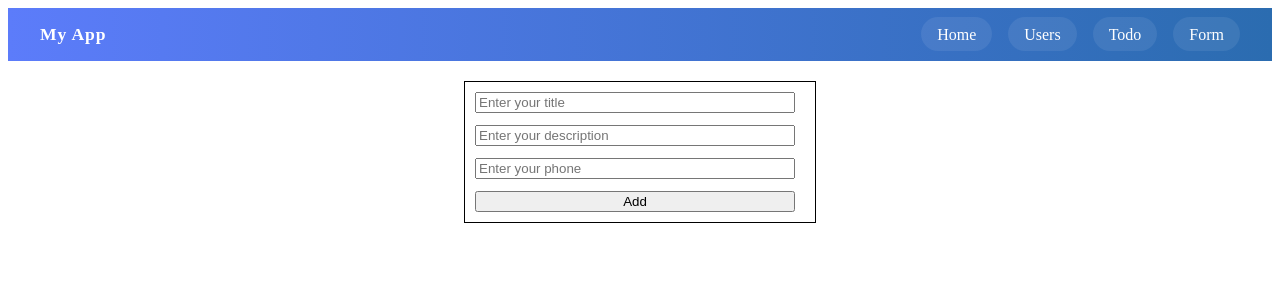
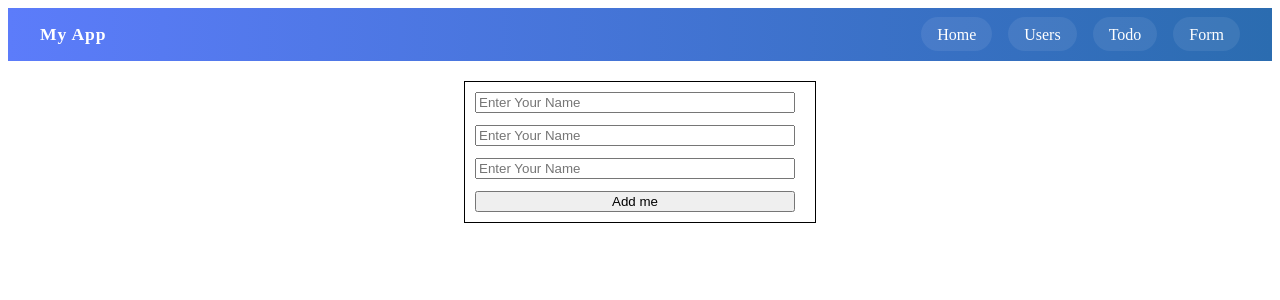
Before and after one commit to khalilsediq/reactConditionalRendering, a React (Vite) app: page /form in a window 1280 px wide. Shown: the top 300 px of the page. Built offline with nearby package versions, Linux system fonts and the light colour scheme.

Commit message:
Refactor Form component to update state management and input handling; replace form fields and submission logic

```diff
--- a/src/Pages/Form.jsx
+++ b/src/Pages/Form.jsx
@@ -1,17 +1,35 @@
 import React, { useState } from "react";
 
 const Form = () => {
-  const [formData, setFormData] = useState({ Title: "", Desc: "", Phone: "" });
-  const [submissions, setSubmissions] = useState([]);
+  //   const [formData, setFormData] = useState({ Title: "", Desc: "", Phone: "" });
+  //   const [submissions, setSubmissions] = useState([]);
 
-  const handleChange = (e) => {
-    setFormData({ ...formData, [e.target.name]: e.target.value });
+  //   const handleChange = (e) => {
+  //     setFormData({ ...formData, [e.target.name]: e.target.value });
+  //   };
+
+  //   const onAdd = () => {
+  //     if (!formData.Title && !formData.Desc && !formData.Phone) return;
+  //     setSubmissions((prev) => [...prev, formData]);
+  //     setFormData({ Title: "", Desc: "", Phone: "" });
+  //   };
+
+  const [Form, setForm] = useState({
+    Name: "",
+    Email: "",
+    Phone: "",
+  });
+  const [RenderForm, setRenderForm] = useState([]);
+
+  const handleChanged = (e) => {
+    setForm({ ...Form, [e.target.name]: e.target.value });
+    console.log(Form);
   };
 
-  const onAdd = () => {
-    if (!formData.Title && !formData.Desc && !formData.Phone) return;
-    setSubmissions((prev) => [...prev, formData]);
-    setFormData({ Title: "", Desc: "", Phone: "" });
+  const onAddTheForm = () => {
+    if (!Form.Name && !Form.Email && !Form.Phone) return;
+    setRenderForm((prev) => [...prev, Form]);
+    setForm({ Name: "", Email: "", Phone: "" });
   };
 
   return (
@@ -33,7 +51,7 @@ const Form = () => {
             maxWidth: "320px",
           }}
         >
-          <input
+          {/* <input
             type="text"
             name="Title"
             placeholder="Enter your title"
@@ -56,20 +74,43 @@ const Form = () => {
           />
           <button type="button" onClick={onAdd}>
             Add
-          </button>
+          </button> */}
+
+          <input
+            onChange={handleChanged}
+            type="text"
+            placeholder="Enter Your Name"
+            name="Name"
+            value={Form.Name}
+          />
+          <input
+            onChange={handleChanged}
+            type="email"
+            placeholder="Enter Your Name"
+            name="Email"
+            value={Form.Email}
+          />
+          <input
+            onChange={handleChanged}
+            type="telephon"
+            placeholder="Enter Your Name"
+            name="Phone"
+            value={Form.Phone}
+          />
+          <button type="Button" onClick={onAddTheForm}>Add me</button>
         </div>
       </div>
 
-      {submissions.length > 0 && (
+      {RenderForm.length > 0 && (
         <div
           style={{
             display: "flex",
             flexWrap: "wrap",
-            gap: '20px',
-            justifyContent: "space-evenly"
+            gap: "5px",
+          justifyContent: 'center'
           }}
         >
-          {submissions.map((item, index) => (
+          {RenderForm.map((item, index) => (
             <div
               key={index}
               style={{
@@ -78,8 +119,8 @@ const Form = () => {
                 marginTop: "0.75rem",
               }}
             >
-              <h2>Title: {item.Title}</h2>
-              <p>Description: {item.Desc}</p>
+              <h2>Name: {item.Name}</h2>
+              <p>Email: {item.Email}</p>
               <p>Phone: {item.Phone}</p>
             </div>
           ))}
```
